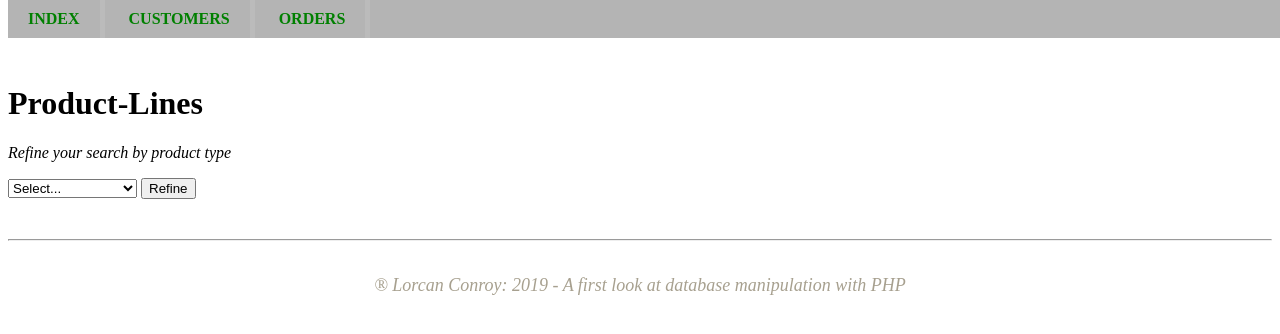
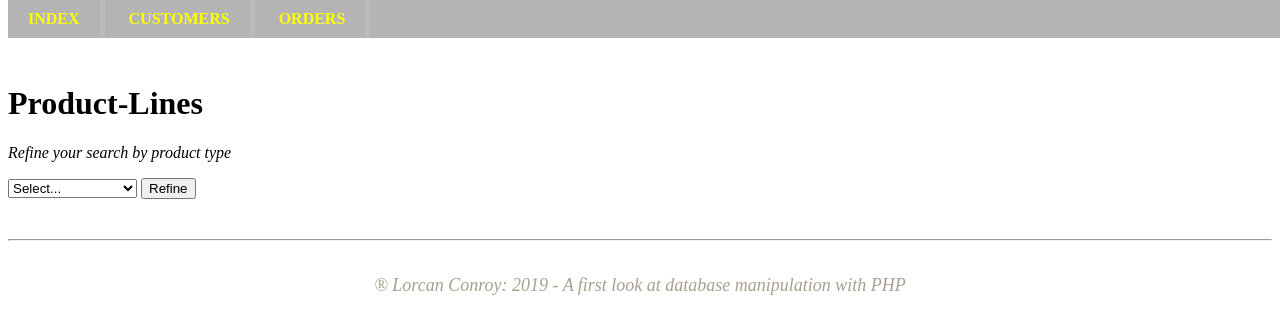
Before and after one commit to Lockers13/php, a PHP site: page / in a window 1280 px wide. Shown: the top 334 px of the page. Run offline with PHP 8.4, Linux system fonts and the light colour scheme; data that the repository does not hold is empty.

Commit message:
Changed navbar colour to yellow

```diff
--- a/phpstyles.css
+++ b/phpstyles.css
@@ -17,7 +17,7 @@ ul.navbar {
 
 ul.navbar a {
     text-decoration:none;
-    color:green;
+    color:yellow;
 
 }
 
```
